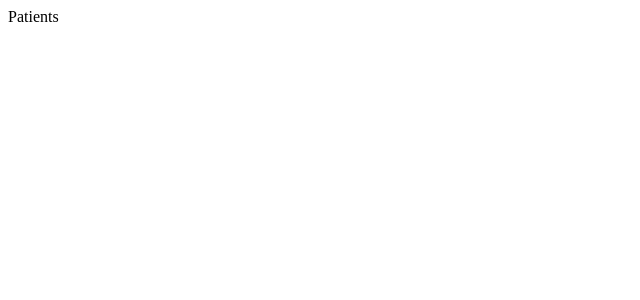
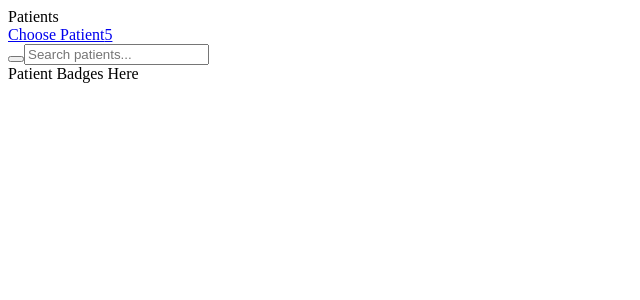
Before and after one commit to intervention-engine/huddle-manager, a React app: page / in a window 1280 px wide. Shown: the top 300 px of the page, without its empty margins (0-640 px from the left). Built offline with nearby package versions, Linux system fonts and the light colour scheme.

Commit message:
Starting to build out scaffolding.

```diff
--- a/src/components/App.js
+++ b/src/components/App.js
@@ -6,5 +6,39 @@ export const App = ({}) => (
     <div className="title-panel">
       <span className="title-text">Patients</span>
     </div>
+    <div className="row">
+      {/*Patient Panel*/}
+      <div className="col-sm-3 patient-populations-list">
+        <div className="panel patients-panel">
+        <div className="panel-heading">
+          <div className="collapse-panel-title">
+            <a data-toggle="collapse" href="#choosePatient" aria-expanded="true" aria-controls="collapseOne">
+              Choose Patient
+              <span className="badge count">5</span>
+              <i className="fa fa-chevron-down pull-right"></i>
+            </a>
+          </div>
+        </div>
+        </div>
+
+        <div class="panel-body patient-list">
+          <div class="search search-panel">
+            <div class="input-group">
+              <span class="input-group-btn">
+                <button class="btn btn-default" type="button"><i class="fa fa-search"></i></button>
+              </span>
+              <input type="text" className="form-control" placeholder="Search patients..." />
+            </div>
+          </div>
+
+          <div class="collapse in" id="choosePatient">
+            <div class="patients-striped">
+              Patient Badges Here
+            </div>
+          </div>
+        </div>
+
+      </div>
+    </div>
   </div>
 );
```
